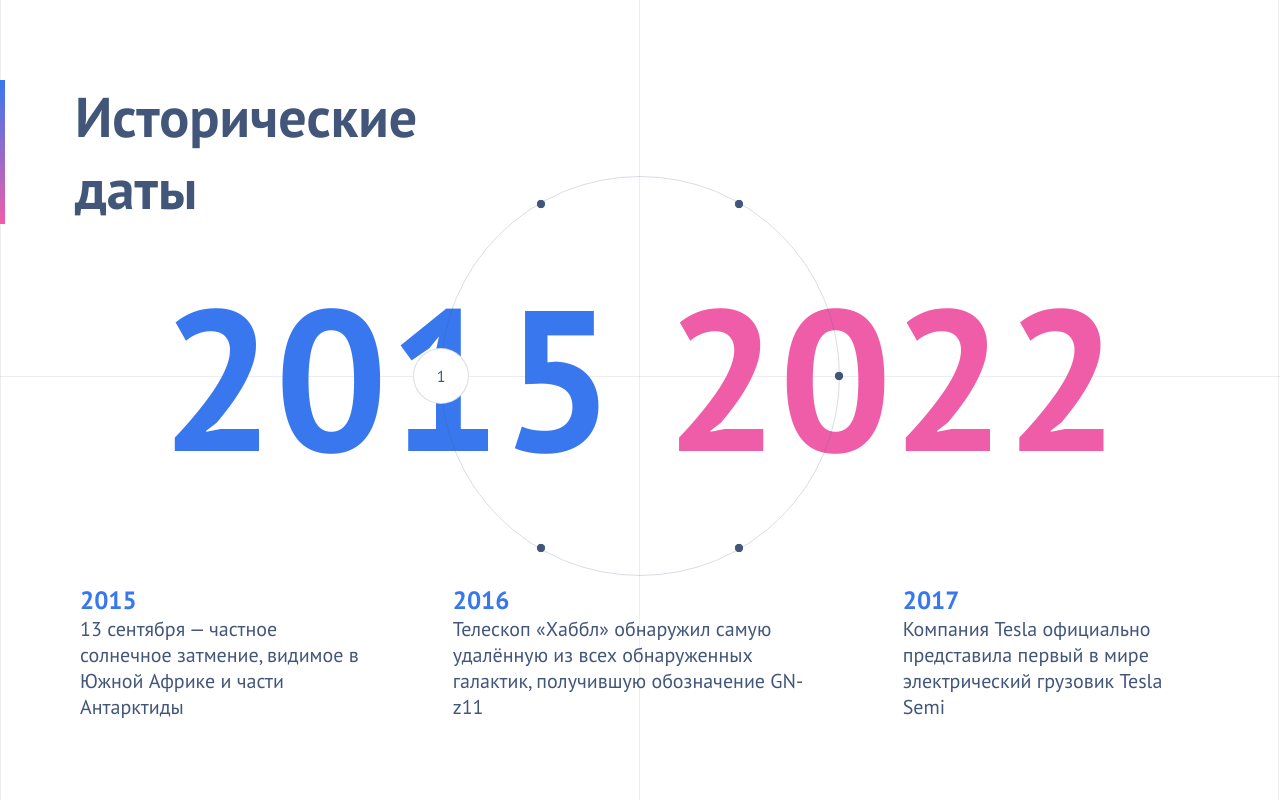
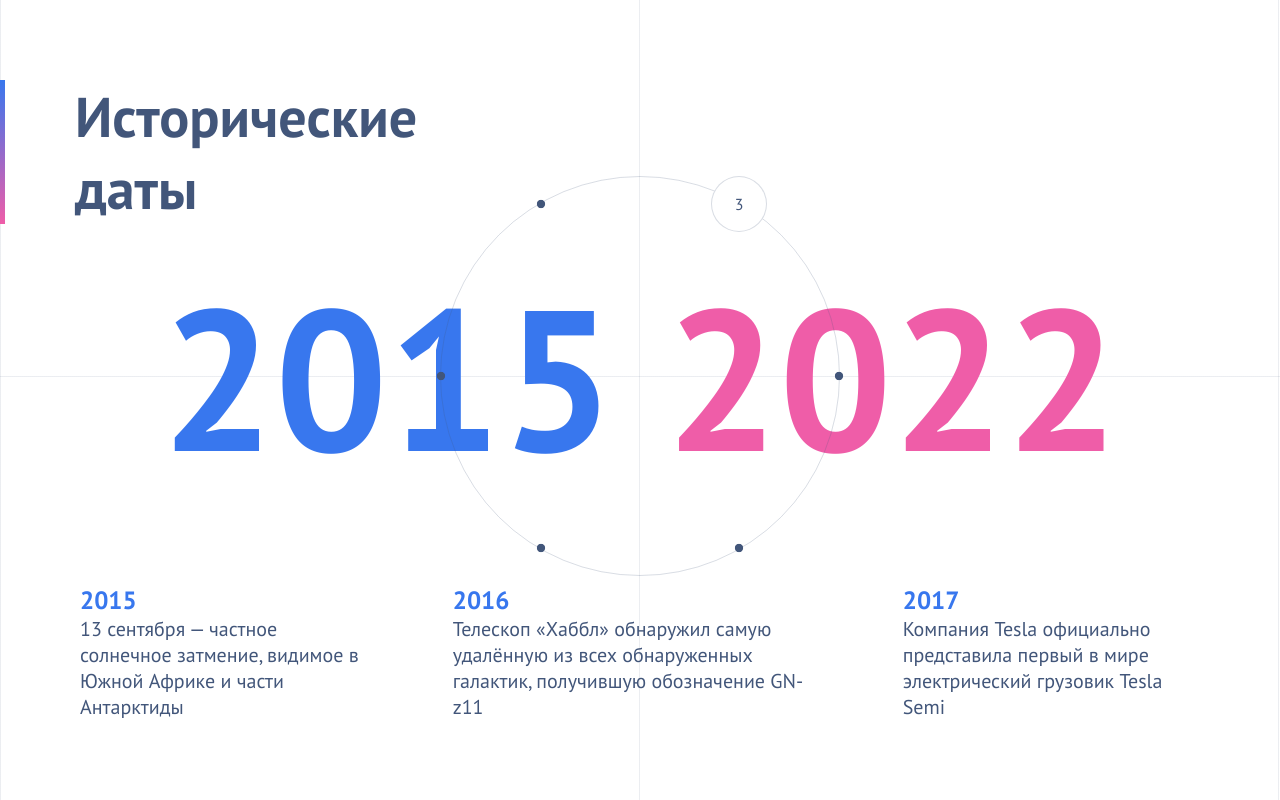
Before and after one commit to lizakobzeva/WheelOfTime, a React app: page / in a window 1280 px wide. Built offline with nearby package versions, Linux system fonts and the light colour scheme.

Commit message:
add animation for wheel

```diff
--- a/src/pages/MainPage/ui/MainPage.tsx
+++ b/src/pages/MainPage/ui/MainPage.tsx
@@ -18,7 +18,7 @@ const MainPage = () => {
           2015 <span className={style.accentSecondText}>2022</span>
         </h1>
       </div>
-      <Wheel initialValue={1} />
+      <Wheel initialValue={3} />
       <DateSlider list={FIRST_TEXT_FOR_DATE_SLIDES} />
     </div>
   );
--- a/src/widgets/Wheel/ui/Wheel.module.scss
+++ b/src/widgets/Wheel/ui/Wheel.module.scss
@@ -12,6 +12,7 @@
   align-items: center;
   justify-content: center;
   .PointersBlock {
+    transition: 1s;
     position: absolute;
     width: calc(100% + 56px);
     height: calc(100% + 56px);
--- a/src/widgets/Wheel/ui/Wheel.tsx
+++ b/src/widgets/Wheel/ui/Wheel.tsx
@@ -9,9 +9,13 @@ interface WheelProps {
 const Wheel = ({ initialValue }: WheelProps) => {
   const [currentValue, setCurrentValue] = useState(initialValue);
   const wheelValuesArray = [1, 2, 3, 4, 5, 6];
+
   return (
     <div className={style.wheel}>
-      <div className={style.PointersBlock}>
+      <div
+        className={style.PointersBlock}
+        style={{ transform: `rotate(${(3 - currentValue) * 60}deg)` }}
+      >
         {wheelValuesArray.map((item, id) => (
           <div
             key={id}
@@ -20,33 +24,11 @@ const Wheel = ({ initialValue }: WheelProps) => {
               [style.miniPoint]: item !== currentValue,
             })}
           >
-            {wheelValuesArray[id]}
+            <p style={{ transform: `rotate(${(3 - currentValue) * -60}deg)` }}>
+              {wheelValuesArray[id]}
+            </p>
           </div>
         ))}
-        {/* <div className={style.around}>
-          <div className={classNames(style.wheelPoint, style.miniPoint)}>
-            {wheelValuesArray[0]}
-          </div>
-          <div className={classNames(style.wheelPoint)}>
-            {wheelValuesArray[1]}
-          </div>
-        </div>
-        <div className={style.between}>
-          <div className={classNames(style.wheelPoint, style.miniPoint)}>
-            {wheelValuesArray[2]}
-          </div>
-          <div className={classNames(style.wheelPoint, style.miniPoint)}>
-            {wheelValuesArray[3]}
-          </div>
-        </div>
-        <div className={style.around}>
-          <div className={classNames(style.wheelPoint, style.miniPoint)}>
-            {wheelValuesArray[4]}
-          </div>
-          <div className={classNames(style.wheelPoint, style.miniPoint)}>
-            {wheelValuesArray[5]}
-          </div>
-        </div> */}
       </div>
     </div>
   );
```
